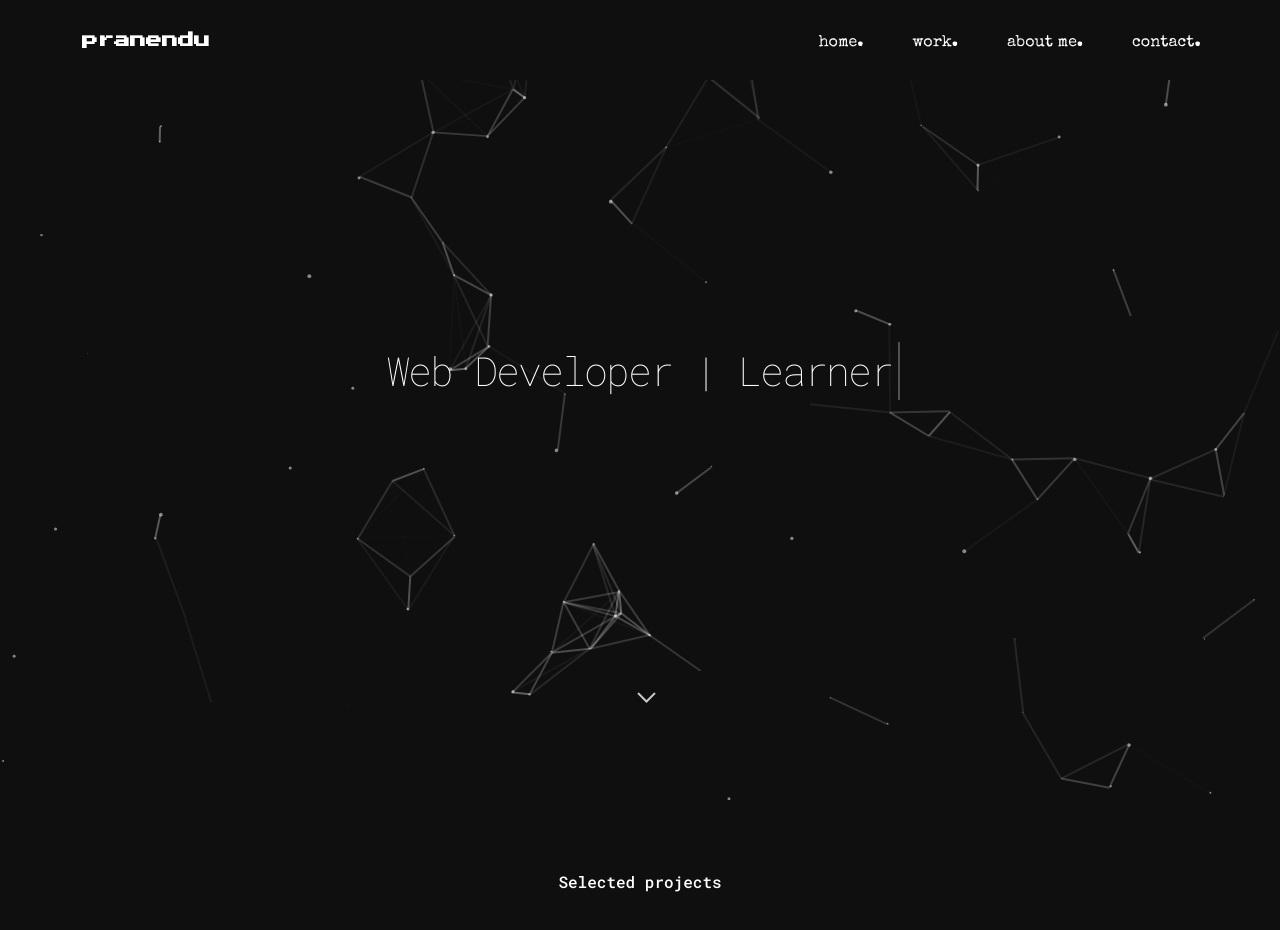
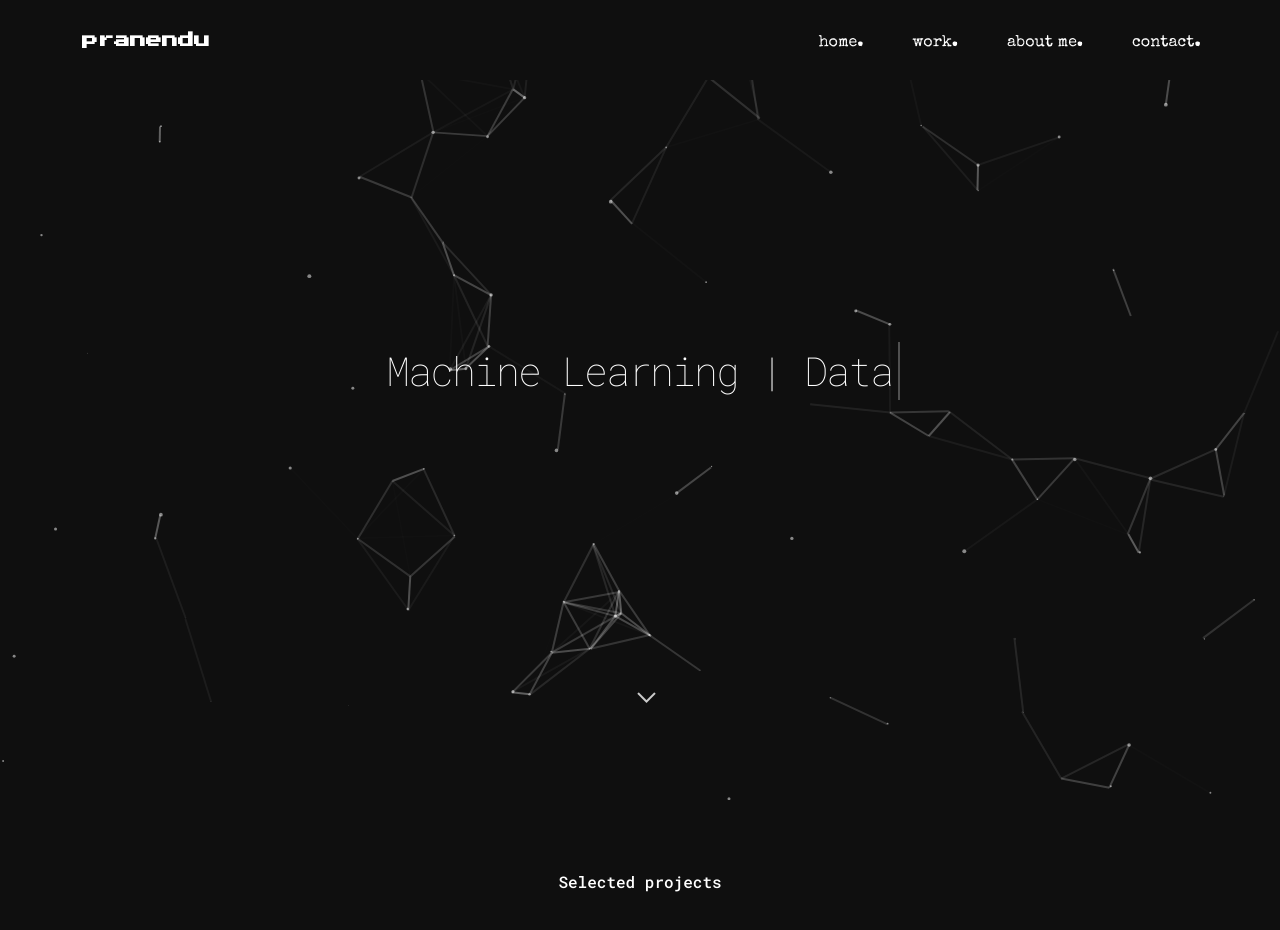
Before and after one commit to pbpcodes/portfolio, a plain HTML site: page index.html in a window 1280 px wide. Shown: the top 930 px of the page. Drawn offline with nearby package versions, Linux system fonts and the light colour scheme.

Commit message:
update info

```diff
--- a/index.html
+++ b/index.html
@@ -77,7 +77,7 @@
             <!--------------- hero section starts here --------------->
             <div class="hero" >
                   <div class="header">
-                        <h1 class="line anim-typewriter">Web Developer | Learner</h1>
+                        <h1 class="line anim-typewriter">Machine Learning | Data</h1>
                   </div>
             </div>
 
```
